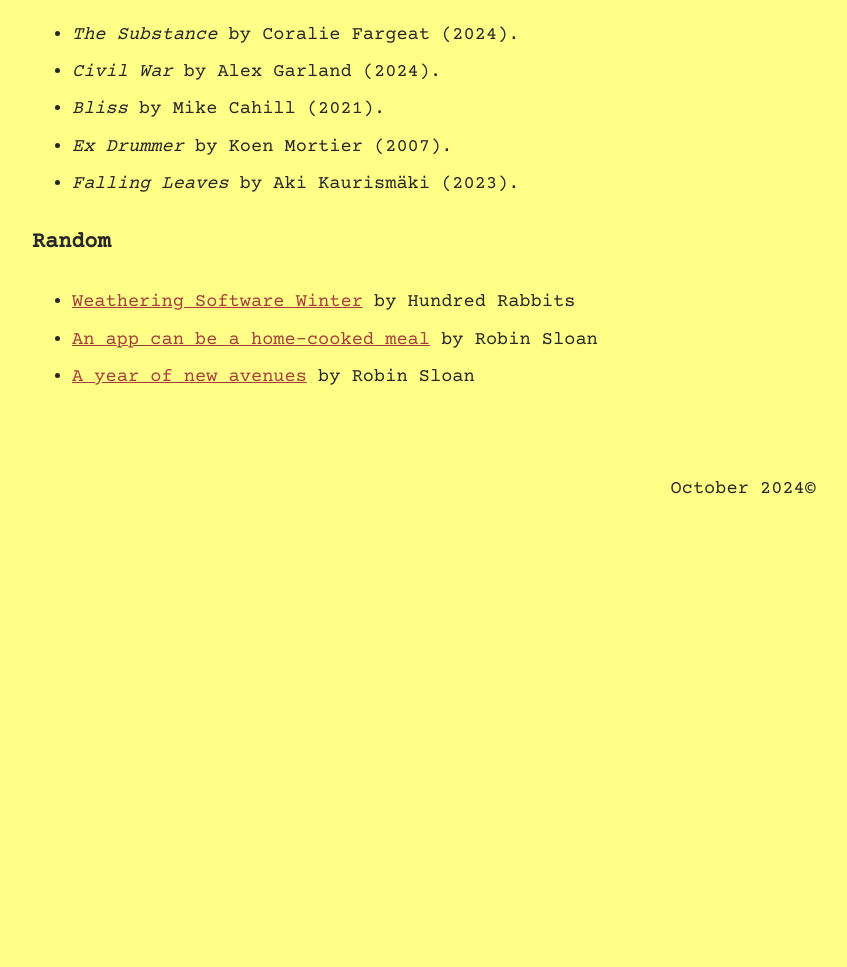
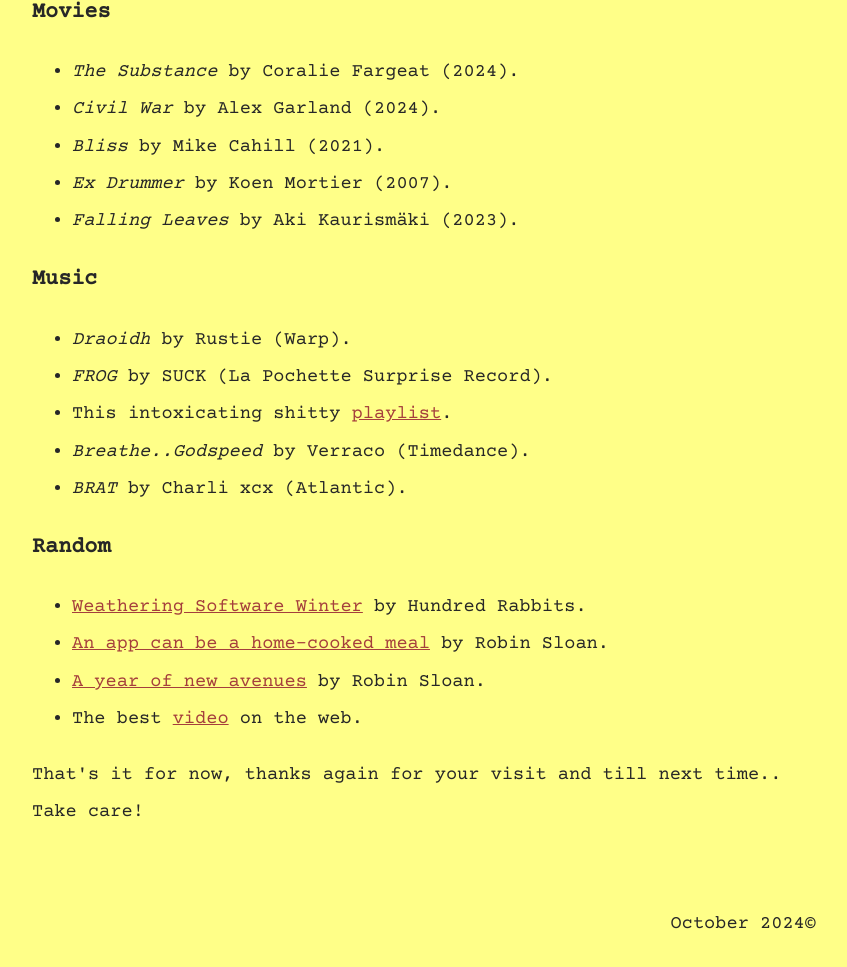
Before and after one commit to peppedilillo/homepage, a plain HTML site: page index.html in a window 1280 px wide. Shown: the part 2674-3641 px from the top of the page, without its empty margins (216-1063 px from the left). Before the commit the page ends 3209 px from the top, so only its background shows below. Drawn offline with nearby package versions, Linux system fonts and the light colour scheme.

```diff
--- a/index.html
+++ b/index.html
@@ -69,7 +69,7 @@ My latest talks and workshops:
 </ul>
 
 <h2>STUFF</h2>
-Here some things I found interesting or fun:
+Here some things I found interesting or fun this year. Five per section, updated when I feel like it.
 <h3>2024</h3>
 <h3>Books & Comics</h3>
 <ul>
@@ -86,16 +86,25 @@ Here some things I found interesting or fun:
   <li><i>Ex Drummer</i> by Koen Mortier (2007).</li>
   <li><i>Falling Leaves</i> by Aki Kaurismäki (2023).</li>
 </ul>
+<h3>Music</h3>
+<ul>
+  <li><i>Draoidh</i> by Rustie (Warp).</li>
+  <li><i>FROG</i> by SUCK (La Pochette Surprise Record).</li>
+  <li>This intoxicating shitty <a href="https://open.spotify.com/playlist/4J9mD4c0io1GpCbdvcyGuP?si=9608fcb3065d4c40">playlist</a>.</li>
+  <li><i>Breathe..Godspeed</i> by Verraco (Timedance).</li>
+  <li><i>BRAT</i> by Charli xcx (Atlantic).</li>
+</ul>
 <h3>Random</h3>
 <ul>
-  <li><a href="https://100r.co/site/weathering_software_winter.html">Weathering Software Winter</a> by Hundred Rabbits</li>
-  <li><a href="https://www.robinsloan.com/notes/home-cooked-app/">An app can be a home-cooked meal</a> by Robin Sloan</li>
-  <li><a href="https://www.robinsloan.com/lab/new-avenues/">A year of new avenues</a> by Robin Sloan</li>
+  <li><a href="https://100r.co/site/weathering_software_winter.html">Weathering Software Winter</a> by Hundred Rabbits.</li>
+  <li><a href="https://www.robinsloan.com/notes/home-cooked-app/">An app can be a home-cooked meal</a> by Robin Sloan.</li>
+  <li><a href="https://www.robinsloan.com/lab/new-avenues/">A year of new avenues</a> by Robin Sloan.</li>
+  <li>The best <a href="https://youtu.be/JSKpsKMTxA8?si=c-il2b1Rwxln3ATG">video</a> on the web.</li>
 </ul>
 
+That's it for now, thanks again for your visit and till next time.. Take care!
 <footer>
   <p class="byline">October 2024©</p>
 </footer>
-
 </body>
 </html>
```
